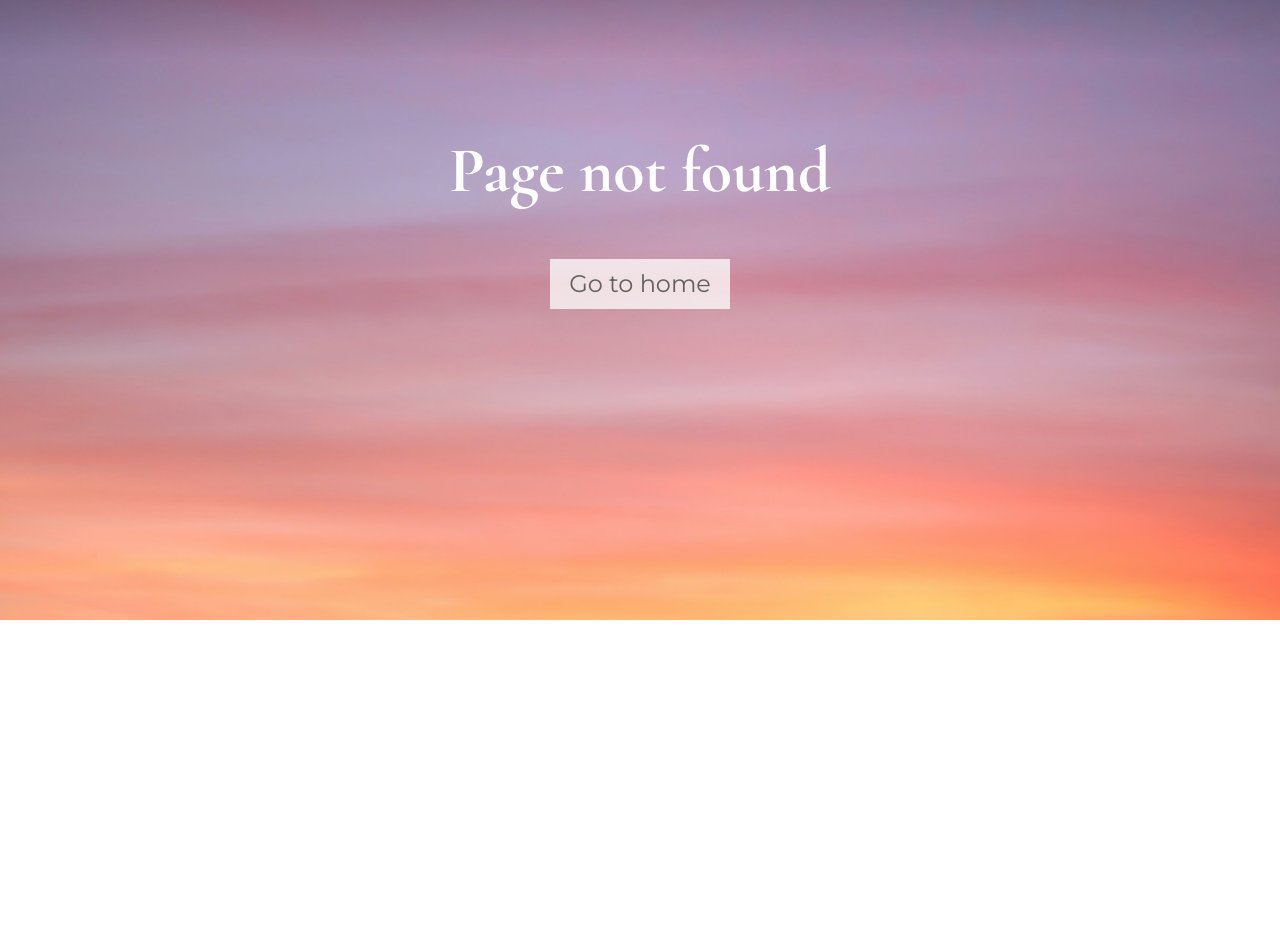
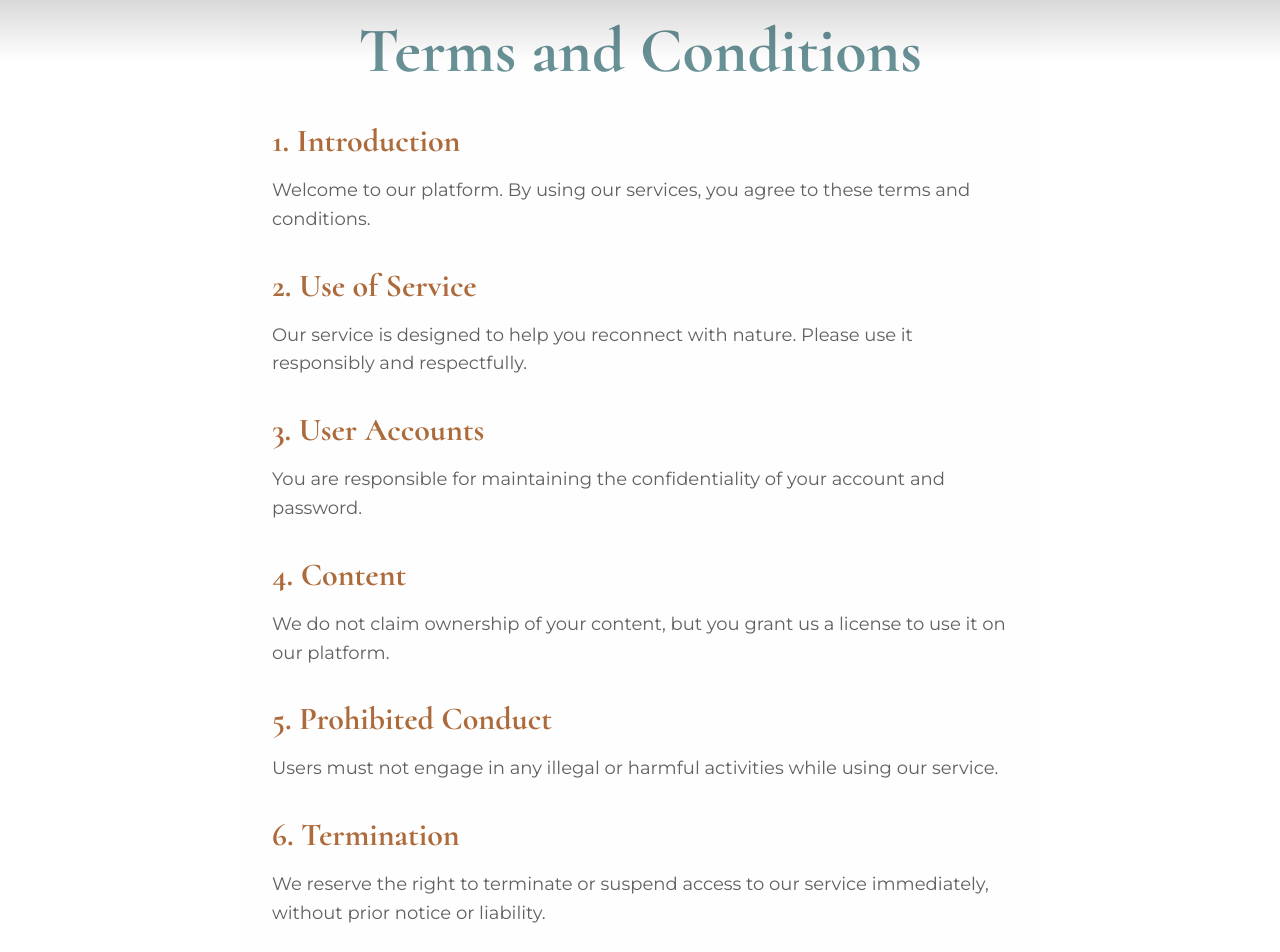
Before and after one commit to YahyaBlm/hackathon-wcs-cda--olay, a React (Vite) app: page /terms-and-conditions in a window 1280 px wide. Before the commit this address had no page. Shown: the part 180-1132 px from the top of the page. Before the commit the page ends 800 px from the top, so only its background shows below. Built offline with nearby package versions, Linux system fonts and the light colour scheme; a web font is replaced by a local one.

Commit message:
termsConditions

```diff
--- /dev/null
+++ b/src/css/terms-and-conditions.css
@@ -0,0 +1,132 @@
+/* .terms-container {
+	font-family: var(--ff-text);
+	color: var(--black);
+	background-color: var(--white);
+	padding: 12rem 2rem;
+	max-width: 800px;
+	margin: 0 auto;
+}
+
+.terms-title {
+	font-family: var(--ff-main);
+	font-size: var(--fz-64);
+	color: var(--sea);
+	text-align: center;
+	margin-bottom: 2rem;
+}
+
+.terms-section {
+	margin-bottom: 2rem;
+}
+
+.terms-section h2 {
+	font-family: var(--ff-main);
+	font-size: var(--fz-32);
+	color: var(--mountain);
+	margin-bottom: 1rem;
+}
+
+.terms-section p {
+	font-size: var(--fz-18);
+	line-height: 1.6;
+	color: var(--grey-dark);
+}
+
+@media (max-width: 768px) {
+	.terms-title {
+		font-size: var(--fz-32);
+	}
+
+	.terms-section h2 {
+		font-size: var(--fz-24);
+	}
+
+	.terms-section p {
+		font-size: var(--fz-16);
+	}
+} */
+.terms-container {
+	font-family: var(--ff-text);
+	color: var(--black);
+	background-color: var(--white);
+	padding: 12rem 2rem;
+	max-width: 800px;
+	margin: 0 auto;
+}
+
+.terms-title {
+	font-family: var(--ff-main);
+	font-size: var(--fz-64);
+	color: var(--sea);
+	text-align: center;
+	margin-bottom: 2rem;
+	opacity: 0;
+	transform: translateY(20px);
+	animation: fadeInUp 0.5s ease-out forwards;
+}
+
+.terms-section {
+	margin-bottom: 2rem;
+	opacity: 0;
+	transform: translateY(20px);
+	animation: fadeInUp 0.5s ease-out forwards;
+}
+
+.terms-section h2 {
+	font-family: var(--ff-main);
+	font-size: var(--fz-32);
+	color: var(--mountain);
+	margin-bottom: 1rem;
+}
+
+.terms-section p {
+	font-size: var(--fz-18);
+	line-height: 1.6;
+	color: var(--grey-dark);
+}
+
+@keyframes fadeInUp {
+	to {
+		opacity: 1;
+		transform: translateY(0);
+	}
+}
+
+.terms-section:nth-child(1) {
+	animation-delay: 0.1s;
+}
+.terms-section:nth-child(2) {
+	animation-delay: 0.2s;
+}
+.terms-section:nth-child(3) {
+	animation-delay: 0.3s;
+}
+.terms-section:nth-child(4) {
+	animation-delay: 0.4s;
+}
+.terms-section:nth-child(5) {
+	animation-delay: 0.5s;
+}
+.terms-section:nth-child(6) {
+	animation-delay: 0.6s;
+}
+.terms-section:nth-child(7) {
+	animation-delay: 0.7s;
+}
+.terms-section:nth-child(8) {
+	animation-delay: 0.8s;
+}
+
+@media (max-width: 768px) {
+	.terms-title {
+		font-size: var(--fz-32);
+	}
+
+	.terms-section h2 {
+		font-size: var(--fz-24);
+	}
+
+	.terms-section p {
+		font-size: var(--fz-16);
+	}
+}
--- a/src/main.jsx
+++ b/src/main.jsx
@@ -9,6 +9,7 @@ import Error404 from './pages/error-404.jsx';
 import DiscoveredMountain from './pages/discovered-mountain.jsx';
 import DiscoveredDesert from './pages/discovered-desert.jsx';
 import DiscoveredForest from './pages/discovered-forest.jsx';
+import TermsAndConditions from './pages/terms-and-conditions.jsx';
 
 const router = createBrowserRouter(
     [
@@ -40,6 +41,10 @@ const router = createBrowserRouter(
                     element: <DiscoveredForest />,
                 },
                 {
+                    path: '/terms-and-conditions',
+                    element: <TermsAndConditions />,
+                },
+                {
                     path: '*',
                     element: <Error404 />,
                 },
--- /dev/null
+++ b/src/pages/terms-and-conditions.jsx
@@ -0,0 +1,57 @@
+import '../css/terms-and-conditions.css';
+
+export default function TermsAndConditions() {
+    return (
+        <div className="terms-container">
+            <h1 className="terms-title">Terms and Conditions</h1>
+
+            <section className="terms-section">
+                <h2>1. Introduction</h2>
+                <p>Welcome to our platform. By using our services, you agree to these terms and conditions.</p>
+            </section>
+
+            <section className="terms-section">
+                <h2>2. Use of Service</h2>
+                <p>
+                    Our service is designed to help you reconnect with nature. Please use it responsibly and
+                    respectfully.
+                </p>
+            </section>
+
+            <section className="terms-section">
+                <h2>3. User Accounts</h2>
+                <p>You are responsible for maintaining the confidentiality of your account and password.</p>
+            </section>
+
+            <section className="terms-section">
+                <h2>4. Content</h2>
+                <p>We do not claim ownership of your content, but you grant us a license to use it on our platform.</p>
+            </section>
+
+            <section className="terms-section">
+                <h2>5. Prohibited Conduct</h2>
+                <p>Users must not engage in any illegal or harmful activities while using our service.</p>
+            </section>
+
+            <section className="terms-section">
+                <h2>6. Termination</h2>
+                <p>
+                    We reserve the right to terminate or suspend access to our service immediately, without prior notice
+                    or liability.
+                </p>
+            </section>
+
+            <section className="terms-section">
+                <h2>7. Changes to Terms</h2>
+                <p>
+                    We may revise these terms from time to time. The most current version will always be on this page.
+                </p>
+            </section>
+
+            <section className="terms-section">
+                <h2>8. Contact Us</h2>
+                <p>If you have any questions about these Terms, please contact us.</p>
+            </section>
+        </div>
+    );
+}
```
